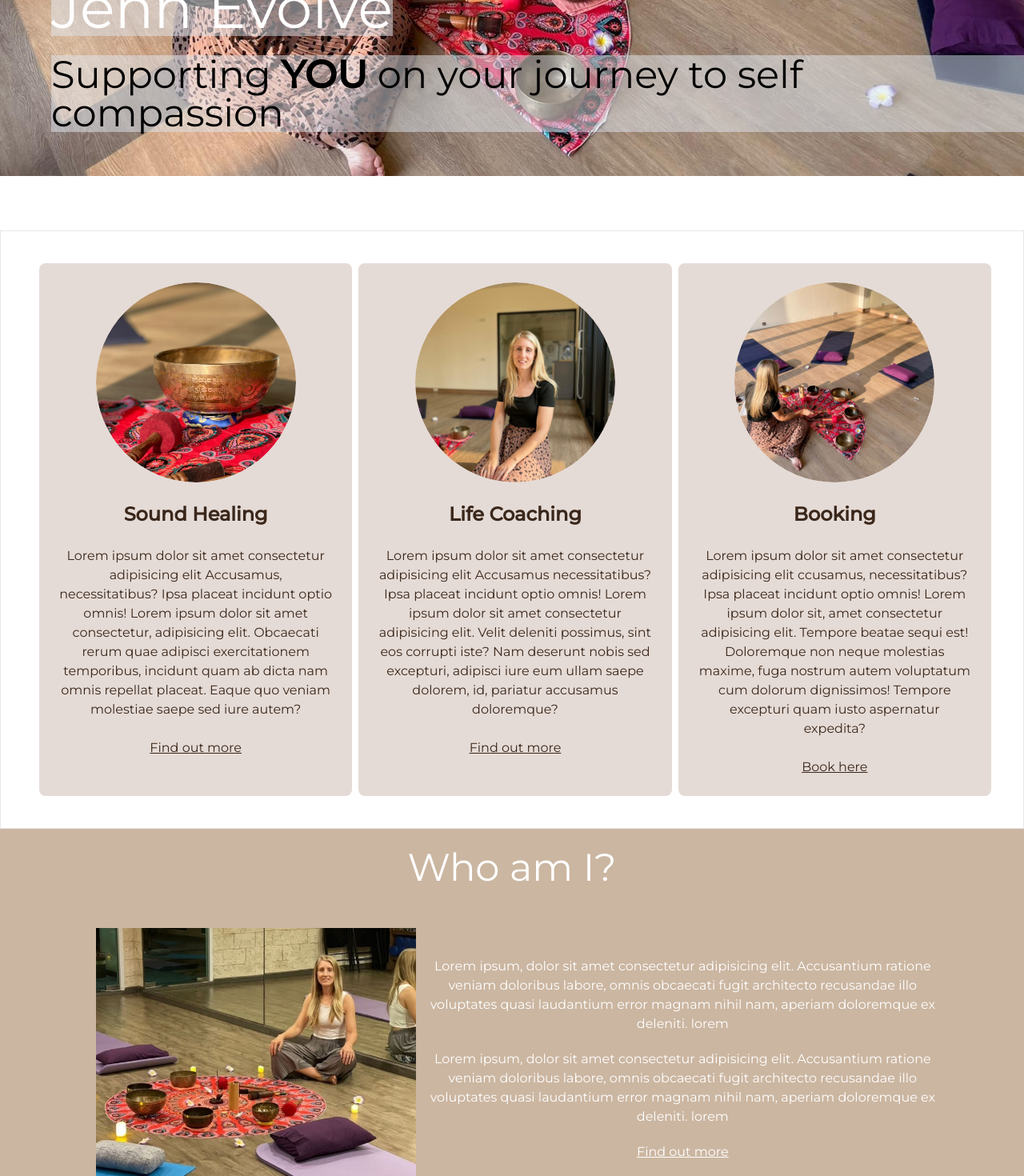
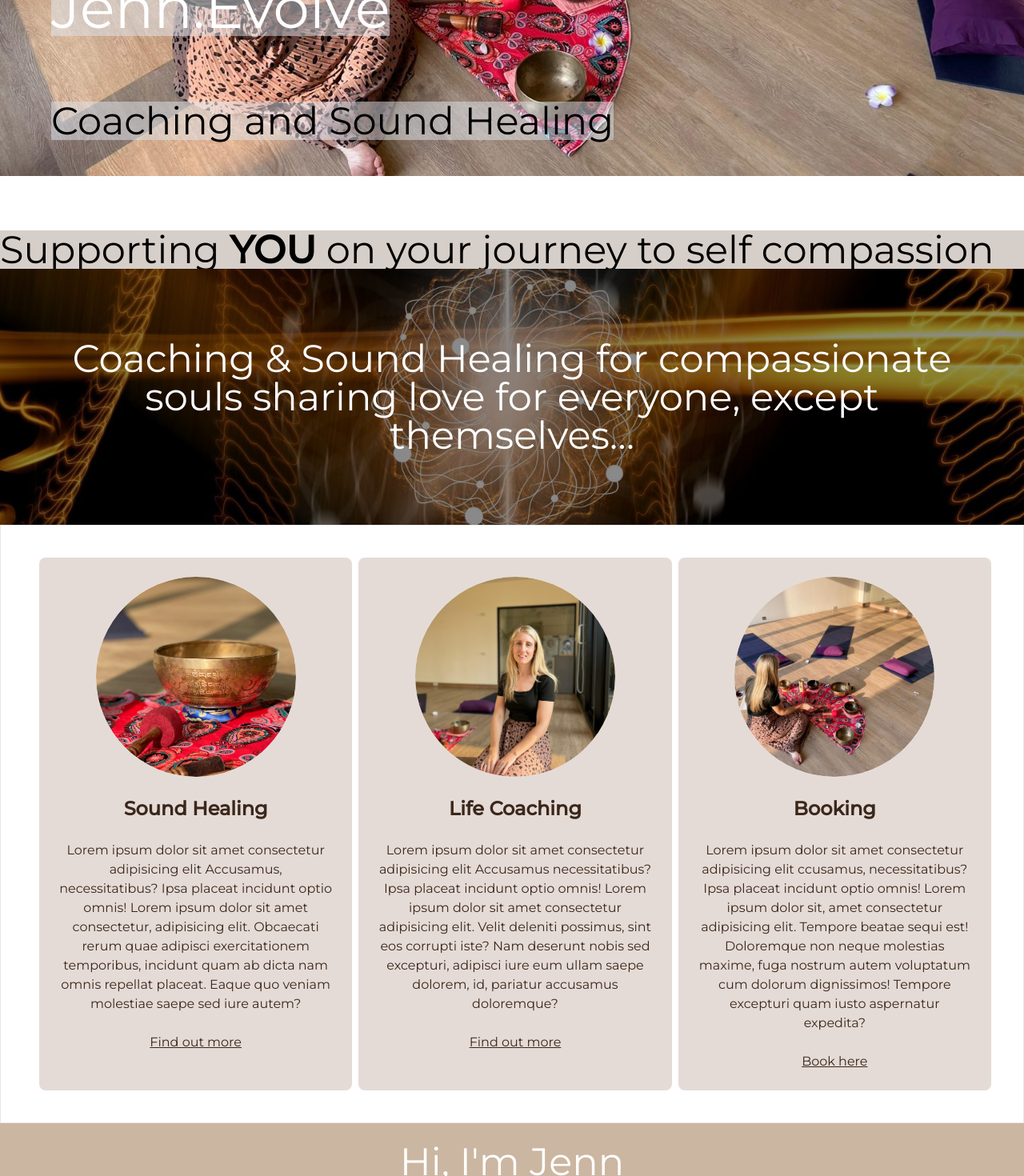
Before and after one commit to mollybrace/jenn-evolve, a Next.js app: page / in a window 1280 px wide. Shown: the part 580-2050 px from the top of the page at 80% size. Built offline with nearby package versions, Linux system fonts and the light colour scheme.

Commit message:
adding banner

```diff
--- a/app/about/components/ElevatorPitch.tsx
+++ b/app/about/components/ElevatorPitch.tsx
@@ -3,11 +3,11 @@ import React from 'react'
 
 const ElevatorPitch = () => {
   return (
-        <div className="md:bg-[url('/logo.JPG')] bg-[url('/footer-background.png')] h-[300px] md:h-[400px] w-full bg-no-repeat bg-center bg-cover relative">
+        <div className="md:bg-[url('/logo.JPG')] bg-[url('/footer-background.png')] h-[300px] md:h-[320px] w-full bg-no-repeat bg-center bg-cover relative">
         <div className='absolute inset-0 bg-black opacity-45'></div>
         <div className='absolute text-white flex justify-center items-center align-middle  inset-0 flex-col text-center'>
 
-      <p className="text-center justify-center align-middle text-2xl md:text-5xl">Elevator pitch will go here!! background image?</p>
+      <p className="text-center justify-center align-middle text-4xl mx-8 md:text-5xl">Coaching & Sound Healing for compassionate souls sharing love for everyone, except themselves…</p>
     </div>
         </div>
 
--- a/app/components/About.tsx
+++ b/app/components/About.tsx
@@ -5,7 +5,7 @@ const About = () => {
 
   return (
       <div className='min-h-500 bg-khaki-beige text-white'>
-        <h2 className='items-center flex justify-center pb-3 text-5xl pt-6'>Who am I?</h2>
+        <h2 className='items-center flex justify-center pb-3 text-5xl pt-6'>Hi, I'm Jenn</h2>
 
         <div className='flex flex-col justify-center md:flex-row   items-center'>
             <div className='md:w-1/3  flex justify-center items-center'>
@@ -19,9 +19,13 @@ const About = () => {
             </div>
 
             <div className='py-5 flex flex-col items-center md:w-1/2'>
-                <p className='pb-5 text-center'>Lorem ipsum, dolor sit amet consectetur adipisicing elit. Accusantium ratione veniam doloribus labore, omnis obcaecati fugit architecto recusandae illo voluptates quasi laudantium error magnam nihil nam, aperiam doloremque ex deleniti. lorem</p>
-                <p className='pb-5 text-center'>Lorem ipsum, dolor sit amet consectetur adipisicing elit. Accusantium ratione veniam doloribus labore, omnis obcaecati fugit architecto recusandae illo voluptates quasi laudantium error magnam nihil nam, aperiam doloremque ex deleniti. lorem</p>
-                <p><a href='/about' className='hover:cursor underline'> Find out more</a></p>
+                <p className='pb-5 text-center'>
+                  a compassionate coach specializing in healing the body and the mind by accessing the subconscious with a unique combination of coaching and sound healing. <br></br>With a degree in Psychology, training in ICF, NLP and CBT techniques and as an advanced level sound healing practitioner, I can support you to quieten the inner critic, develop confidence, trust, calm and clarity.
+                </p>
+                <p className='pb-5 text-center'>Are you ready to level up your life? </p>
+                <p>Get in touch for our whole body healing packages.
+</p>
+                <p><a href='/about' className='hover:cursor underline'>Find out more</a></p>
             </div>
         </div>
     </div>
--- /dev/null
+++ b/app/components/Banner.tsx
@@ -0,0 +1,12 @@
+import React from 'react'
+
+const Banner = () => {
+  return (
+    <div className='bg-khaki-beige'>
+          <div className='text-xl md:bottom-[55px] md:left-16 md:text-5xl bg-slate-200 bg-opacity-50'>Supporting <span className='font-extrabold'>YOU</span> on your journey to self compassion
+        </div>
+    </div>
+  )
+}
+
+export default Banner
--- a/app/components/Hero.tsx
+++ b/app/components/Hero.tsx
@@ -5,10 +5,10 @@ const Hero = () => {
   return (
     <div className='h-screen w-screen'>
     <div className="bg-[url('/backgroundImage.jpg')] h-full w-full bg-no-repeat bg-center bg-cover absolute z-[-1] top-0">
-        <div className='absolute bottom-[180px] left-7 text-5xl md:bottom-[175px] text-white md:left-16 md:text-7xl bg-slate-200 bg-opacity-50'>Jenn Evolve
+        <div className='absolute bottom-[180px] left-7 text-7xl md:bottom-[175px] text-white md:left-16 bg-slate-200 bg-opacity-50'>Jenn.Evolve
         </div>
 
-        <div className='absolute bottom-[100px] left-7 text-xl md:bottom-[55px] md:left-16 md:text-5xl bg-slate-200 bg-opacity-50'>Supporting <span className='font-extrabold'>YOU</span> on your journey to self compassion
+        <div className='absolute bottom-[100px] left-7 text-5xl md:bottom-[45px] md:left-16 bg-slate-200 bg-opacity-50'>Coaching and Sound Healing
         </div>
         </div>
 
--- a/app/components/Nav.tsx
+++ b/app/components/Nav.tsx
@@ -86,7 +86,7 @@ const Nav = () => {
                 <svg
                   className="w-12 h-12 mt-1 mr-2 text-white" aria-hidden="true" xmlns="http://www.w3.org/2000/svg"  viewBox="0 0 24 24">
                   <path
-                    stroke="currentColor" stroke-linecap="round" stroke-width="1"
+                    stroke="currentColor" strokeLinecap="round" strokeWidth="1"
                     d="M5 7h14M5 12h14M5 17h14"/>
                 </svg>
               )}
--- /dev/null
+++ b/app/components/Values.tsx
@@ -0,0 +1,13 @@
+import React from 'react'
+
+const Values = () => {
+  return (
+    <div>
+        <div>
+            <p>Community, Compassion, Connection</p>
+        </div>
+    </div>
+  )
+}
+
+export default Values
--- a/app/page.tsx
+++ b/app/page.tsx
@@ -3,6 +3,8 @@ import About from "./components/About";
 import Reviews from "./components/Reviews";
 import CallToAction from "./components/CallToAction";
 import Nav from "./components/Nav";
+import Banner from "./components/Banner";
+import ElevatorPitch from "./about/components/ElevatorPitch";
 
 export default function Home() {
   return (
@@ -10,7 +12,11 @@ export default function Home() {
 
 
       <section >
+        <Banner />
+      </section>
 
+      <section>
+        <ElevatorPitch />
       </section>
 
       <section>
```
